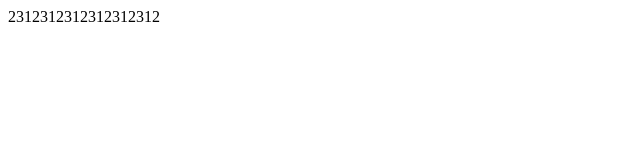
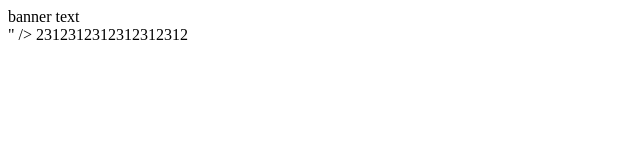
Before and after one commit to joejai001/joejai001.github.io, a plain HTML site: page index.html in a window 1280 px wide. Shown: the whole page, without its empty margins (0-640 px from the left). Drawn offline with Linux system fonts and the light colour scheme.

Commit message:
Update index.html

```diff
--- a/index.html
+++ b/index.html
@@ -3,6 +3,9 @@
 <head>
     <meta charset="UTF-8">
     <title>Document</title>
+    <script type="text/javascript">
+    document.write('<div>banner text</div>" />');
+</script>
     <script type="text/javascript">
         alert("this is ad");
     </script>
```
